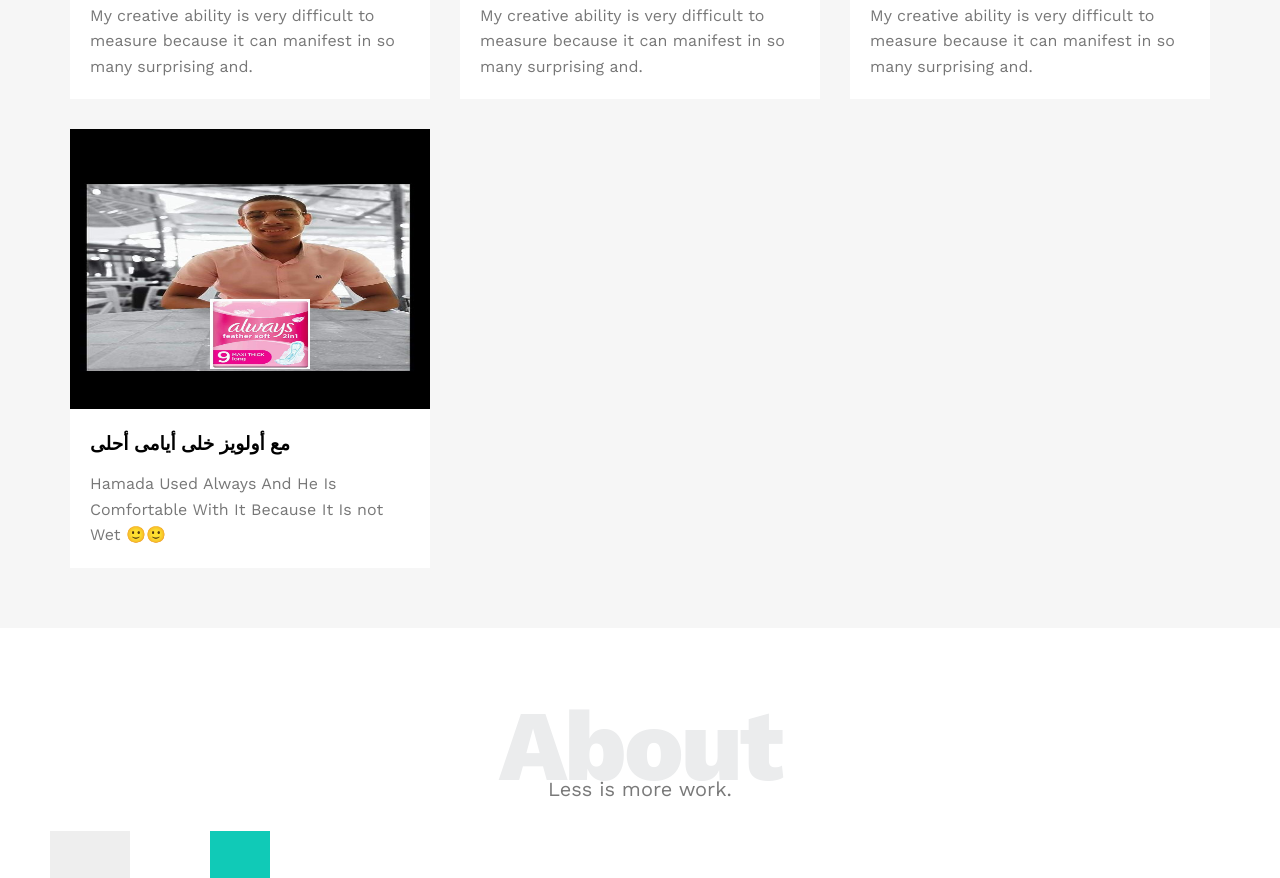
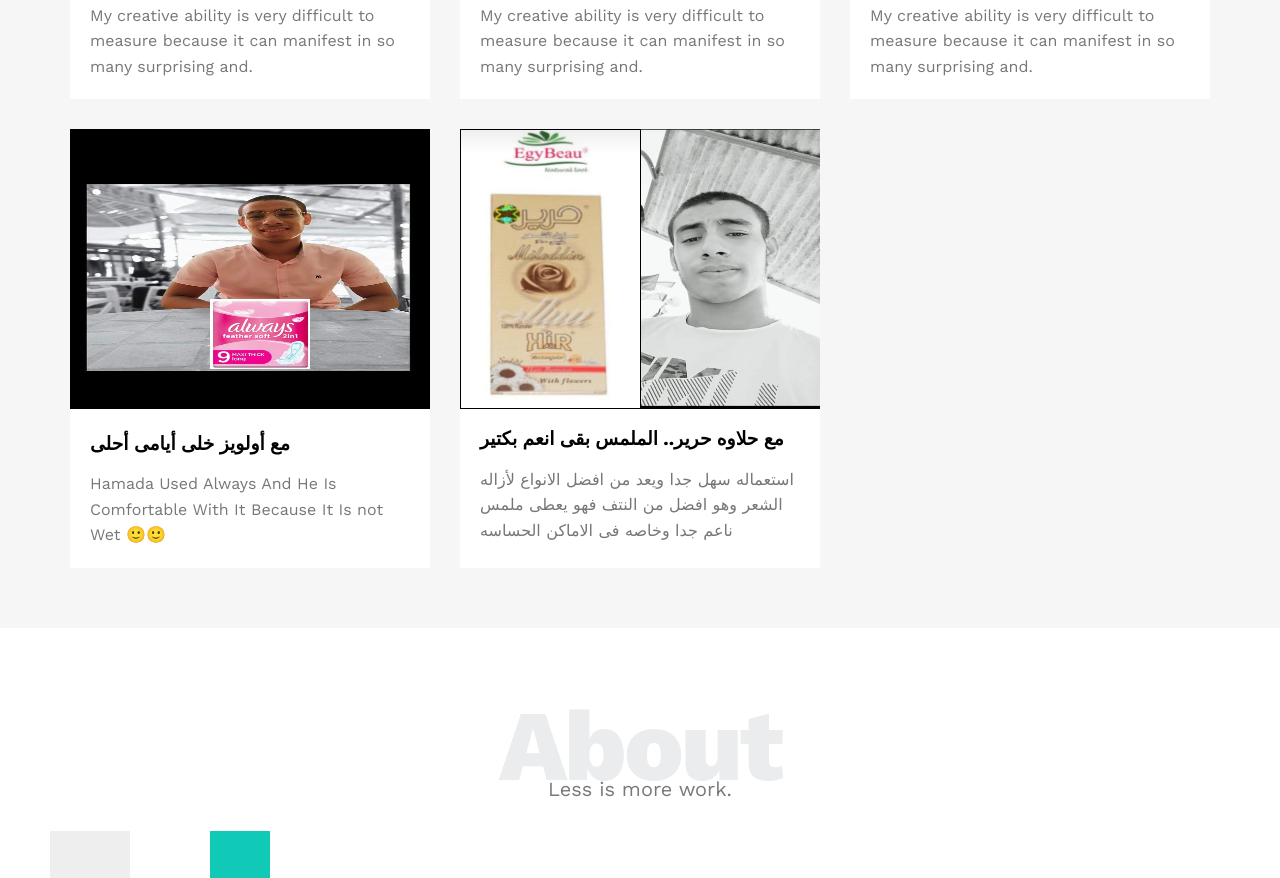
Before and after one commit to Gemy2050/Template1, a plain HTML site: page index.html in a window 1280 px wide. Shown: the part 2534-3412 px from the top of the page. Drawn offline with nearby package versions, Linux system fonts and the light colour scheme.

Commit message:
Modified

```diff
--- a/css/leon.css
+++ b/css/leon.css
@@ -457,3 +457,9 @@ footer span {
     left: 140px;
     top: 170px;
 }
+.portfolio .card .img-holder {
+    display: flex;
+}
+.portfolio .card .img-holder img:first-child {
+    border: 1px solid black;
+}
--- a/index.html
+++ b/index.html
@@ -144,12 +144,22 @@
               <p>My creative ability is very difficult to measure because it can manifest in so many surprising and.</p>
             </div>
           </div>
-             <div class="card">
+            <div class="card">
             <img src="images/hamada.jpeg" alt="" style="position: relative;">
             <img src="images/always1.jpeg" alt="" class="alw" >
             <div class="info">
               <h3>مع أولويز خلى أيامى أحلى</h3>
               <p>Hamada Used Always And He Is Comfortable With It Because It Is not Wet 🙂🙂</p>
+            </div>
+          </div>
+            <div class="card">
+            <div class="img-holder">
+              <img src="images/halawa.jpeg" alt="" class="" >
+              <img src="images/hamada2.jpeg" alt="" style="position: relative;">
+            </div>
+            <div class="info">
+              <h3>مع حلاوه حرير.. الملمس بقى انعم بكتير</h3>
+              <p>استعماله سهل جدا ويعد من افضل الانواع لأزاله الشعر وهو افضل من النتف فهو يعطى ملمس ناعم جدا وخاصه فى الاماكن الحساسه</p>
             </div>
           </div>
         </div>
```
Also changed, not shown: images/halawa.jpeg (added), images/hamada2.jpeg (added).
